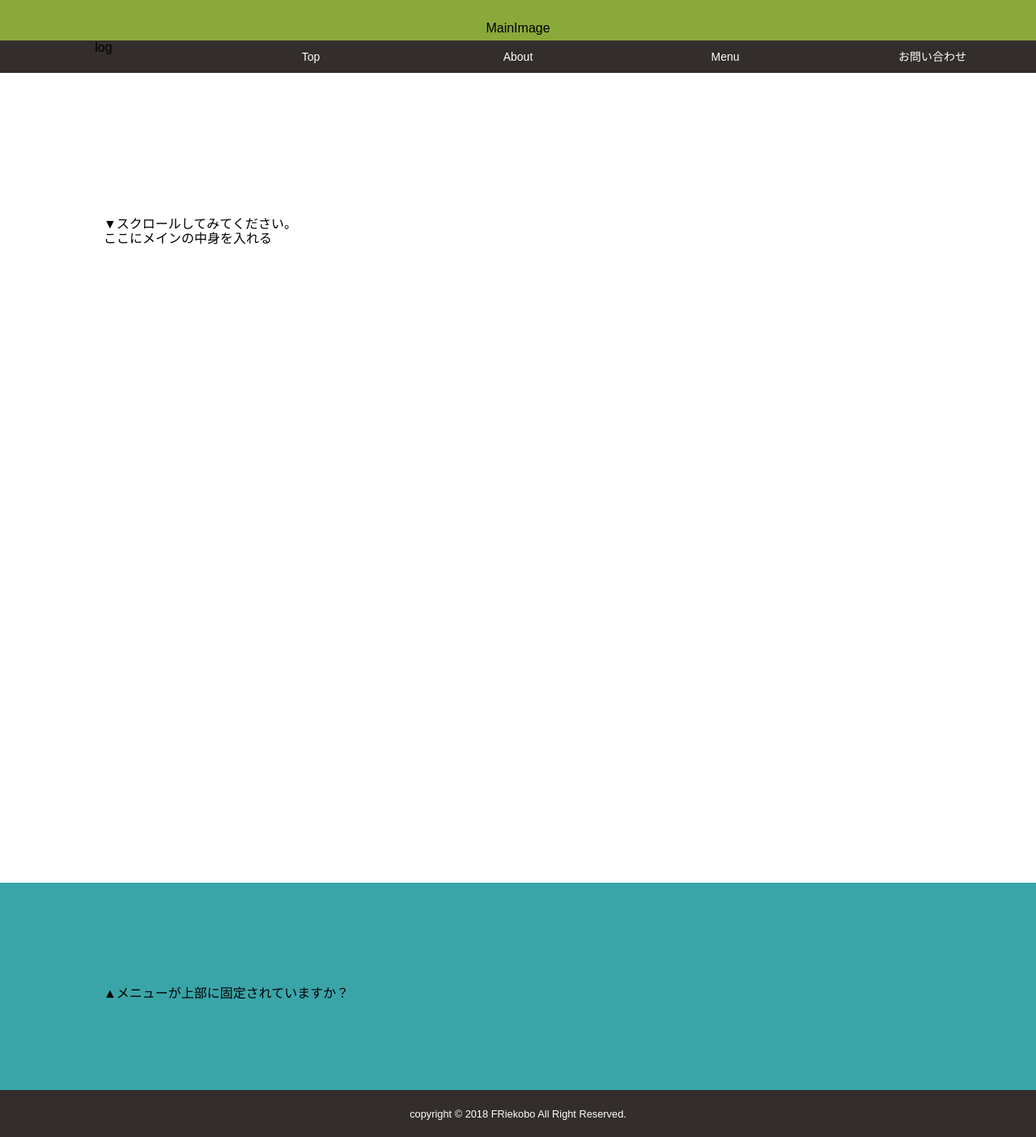
After one commit to pokkarari/gridpages, a PHP site: page /menu02.html in a window 1280 px wide. The commit adds this page. Shown: the whole page at 81% size. Run offline with PHP 8.4, Linux system fonts and the light colour scheme.

Commit message:
menuの作成

```diff
--- a/css/style.css
+++ b/css/style.css
@@ -1,35 +1,99 @@
-section {
-  height: 700px;
+@charset "UTF-8";
+/*基本*/
+body {
+  margin: 0;
+  font-family: 'メイリオ', Meiryo,'ヒラギノ丸ゴ ProN','Hiragino Maru Gothic ProN','Hiragino Kaku Gothic ProN','ヒラギノ角ゴ ProN W3',sans-serif;
 }
 
-.main {
+/*         トップイメージ         */
+.mainimage {
+  margin: 0;
   width: 100%;
   height: 50px;
   background: #8aa93a;
-  padding: 10%;
+  padding: 10px;
   text-shadow: none;
   color: #000;
+  text-align: center;
 }
 
-#globalNavi {
+/*         menu画面         */
+#menu {
+  list-style-type: none;
   width: 100%;
-  background: #333;
+  height: 40px;
+  margin: 0 auto;
+  padding: 0;
+  background: #332D2B;
 }
 
-#globalNavi ul li a {
-  background: #666;
+#menu li {
+  position: relative;
   width: 20%;
   float: left;
-  padding: 20px 0;
+  margin: 0;
+  padding: 0;
   text-align: center;
+}
+#menu li a {
+  display: block;
+  margin: 0;
+  padding: 13px 0;
   color: #fff;
+  font-size: 14px;
+  line-height: 1;
   text-decoration: none;
-  border-right: 1px solid #777;
-  box-sizing: border-box;
 }
 
-#globalNavi ul li a:hover {
-  background: #333;
+#menu li ul {
+  list-style: none;
+  position: absolute;
+  top: 100%;
+  left: 0;
+  margin: 0;
+  padding: 0;
+}
+
+#menu li:last-child ul {
+  left: -100%;
+  width: 100%;
+}
+
+#menu li ul li {
+  overflow: hidden;
+  height: 0;
+  color: #fff;
+  -moz-transition: .2s;
+  -webkit-transition: .2s;
+  -o-transition: .2s;
+  -ms-transition: .2s;
+  transition: .2s;
+  width: 100%;
+}
+#menu li ul li a {
+  padding: 13px 15px;
+  background: #332D2B;
+  text-align: left;
+  font-size: 12px;
+}
+
+#menu li:hover > a {
+  background: #332D2B;
+  color: #e0dc62;
+}
+
+#menu li:hover ul li {
+  overflow: visible;
+  height: 38px;
+  border-bottom: 1px solid #fff;
+}
+
+#menu li:hover ul li:first-child {
+  border-top: 0;
+}
+
+#menu li:hover ul li:last-child {
+  border-bottom: 0;
 }
 
 .contents {
@@ -38,7 +102,6 @@ section {
   background: #FFF;
   padding: 10%;
 }
-
 .contents p {
   margin-top: 50px;
 }
@@ -59,4 +122,15 @@ section {
   z-index: 10000;
 }
 
+/*         メイン         */
+/*         メイン１         */
+/*         メイン２         */
+/*         フッター         */
+.copyright {
+  color: #fff;
+  background-color: #332D2B;
+  padding: 20px;
+  text-align: center;
+}
+
 /*# sourceMappingURL=style.css.map */
--- a/index.html
+++ b/index.html
@@ -6,7 +6,7 @@
         <title>ろう画と猫のウォネとハンドメイド｜エフリエこうぼう</title>
          <meta name="viewport" content="width=device-width">
         <link href="css/style.css" rel="stylesheet">
-<!--         <link href="css/sanitize.css"rel="stylesheet"> -->
+<!--         <link href="css/sanitize.css" rel="stylesheet"> -->
 <!--         <link rel="shortcut icon" href="favicon.ico"> -->
         <link rel="stylesheet" href="https://use.fontawesome.com/releases/v5.5.0/css/all.css" integrity="sha384-B4dIYHKNBt8Bc12p+WXckhzcICo0wtJAoU8YZTY5qE0Id1GSseTk6S+L3BlXeVIU" crossorigin="anonymous">
         <!-- フォントアイコン -->
--- /dev/null
+++ b/menu02.html
@@ -0,0 +1,90 @@
+<!DOCTYPE html>
+<html lang="ja">
+<head>
+<meta charset="utf-8">
+<meta http-equiv="X-UA-Compatible" content="IE=edge">
+ <meta name="viewport" content="width=device-width">
+<title>ろう画と猫のウォネとハンドメイド｜エフリエこうぼう</title>
+<meta name="description" content="エフリエこうぼうは、">
+<!-- <meta name="keywords" content="ろう画,蝋画,ウォネとその他の皆さん,ハンドメイド,イラストレーション"> -->
+<link rel="icon" href="favicon.ico"><!-- ファビコン -->
+<link href="css/sanitize.css" rel="stylesheet">
+<link href="css/style.css" rel="stylesheet">
+<script src="https://code.jquery.com/jquery-3.3.1.min.js"></script>
+<script type="text/javascript">
+// ナビゲーションを動いてから固定する
+$(function() {
+    var nav = $('#globalNavi'),
+    offset = nav.offset();
+    $(window).scroll(function () {
+      if($(window).scrollTop() > offset.top) {
+        nav.addClass('fixed');
+      } else {
+        nav.removeClass('fixed');
+      }
+    });
+});
+</script>
+
+</head>
+<body id="jq">
+
+<header>
+<div class="mainimage">
+    <p>MainImage</p>
+</div>
+</header>
+<nav id="globalNavi">
+<ul id="menu">
+  <li class="log">log</li>
+  </li>
+  <li><a href="#">Top</a>
+  </li>
+  <li><a href="#">About</a>
+    <ul>
+      <li><a href="#">Child Menu</a></li>
+      <li><a href="#">Child Menu</a></li>
+      <li><a href="#">Child Menu</a></li>
+    </ul>
+  </li>
+  <li><a href="#">Menu</a>
+    <ul>
+      <li><a href="#">Child Menu</a></li>
+      <li><a href="#">Child Menu</a></li>
+    </ul>
+  </li>
+  <li><a href="#">お問い合わせ</a>
+    <ul>
+      <li><a href="#">Child Menu</a></li>
+      <li><a href="#">Child Menu</a></li>
+      <li><a href="#">Child Menu</a></li>
+    </ul>
+  </li>
+</ul>
+</nav>
+
+
+
+<main>
+<div class="contents">
+    <p>▼スクロールしてみてください。
+        <br>ここにメインの中身を入れる</p>
+</div>
+<div class="bottom">▲メニューが上部に固定されていますか？
+</div>
+</main>
+
+
+
+
+
+<footer>
+    <div class="copyright">
+        <small>copyright &copy; 2018 FRiekobo All Right Reserved.
+        </small>
+ </div>
+
+</footer>
+
+</body>
+</html>
--- a/scss/style.scss
+++ b/scss/style.scss
@@ -1,43 +1,102 @@
 @charset "utf-8";
-section{
-    height: 700px;
+/*基本*/
+body  {margin: 0;
+    font-family: 'メイリオ', Meiryo,'ヒラギノ丸ゴ ProN','Hiragino Maru Gothic ProN','Hiragino Kaku Gothic ProN','ヒラギノ角ゴ ProN W3',sans-serif;
 }
-.main {
+
+
+/*         トップイメージ         */
+.mainimage {
+    margin: 0;
     width:100%;
     height:50px;
     background: #8aa93a;
-    padding: 10%;
+    padding: 10px;
     text-shadow: none;
     color: #000;
+    text-align:center;
+}
+/*         menu画面         */
+ #menu{
+  list-style-type: none;
+  width: 100%;
+  height: 40px;
+  margin: 0 auto;
+  padding: 0;
+  background: #332D2B;
+}
+#menu li{
+  position: relative;
+  width: 20%;
+  float: left;
+  margin: 0;
+  padding: 0;
+  text-align: center;
+  a{
+      display: block;
+      margin: 0;
+      padding: 13px 0;
+      color: #fff;
+      font-size: 14px;
+      line-height: 1;
+      text-decoration: none;
+    }
+}
+#menu li ul{
+  list-style: none;
+  position: absolute;
+  top: 100%;
+  left: 0;
+  margin: 0;
+    padding: 0;
+}
+#menu li:last-child ul{
+  left: -100%;
+  width: 100%
+}
+#menu li ul li{
+  overflow: hidden;
+  height: 0;
+  color: #fff;
+  -moz-transition: .2s;
+  -webkit-transition: .2s;
+  -o-transition: .2s;
+  -ms-transition: .2s;
+  transition: .2s;
+  width: 100%;
+  a{
+      padding: 13px 15px;
+      background: #332D2B;
+      text-align: left;
+      font-size: 12px;
+    }
+}
+#menu li:hover > a{
+  background: #332D2B;
+  color: #e0dc62;
+}
+#menu li:hover ul li{
+  overflow: visible;
+  height: 38px;
+  border-bottom: 1px solid #fff;
+}
+#menu li:hover ul li:first-child{
+  border-top: 0;
+}
+#menu li:hover ul li:last-child{
+  border-bottom: 0;
 }
 
-#globalNavi{
-    width: 100%;
-    background:#333;
-}
-#globalNavi ul li a{
-    background:#666;
-    width: 20%;
-    float: left;
-    padding:20px 0;
-    text-align: center;
-    color: #fff;
-    text-decoration: none;
-    border-right: 1px solid #777;
-    box-sizing: border-box;
-}
-#globalNavi ul li a:hover{
-    background:#333;
-}
 .contents {
     width:100%;
     height:1000px;
     background:#FFF;
     padding: 10%;
+    p{
+        margin-top: 50px;
+    }
 }
-.contents p{
-    margin-top: 50px;
-}
+
 .bottom {
     width: 100%;
     height: 200px;
@@ -46,9 +105,20 @@ section{
     text-shadow: none;
     color: #000;
 }
+//ナビゲーション固定
 .fixed {
     position: fixed;
     top: 0;
     width: 100%;
     z-index: 10000;
 }
+/*         メイン         */
+/*         メイン１         */
+/*         メイン２         */
+/*         フッター         */
+.copyright {
+    color: #fff;
+    background-color: #332D2B;
+    padding: 20px;
+    text-align: center;
+}
```
Also changed, not shown: menu.html (added, +70 -0 lines), test.html (deleted, +0 -52 lines), 1 other file.
